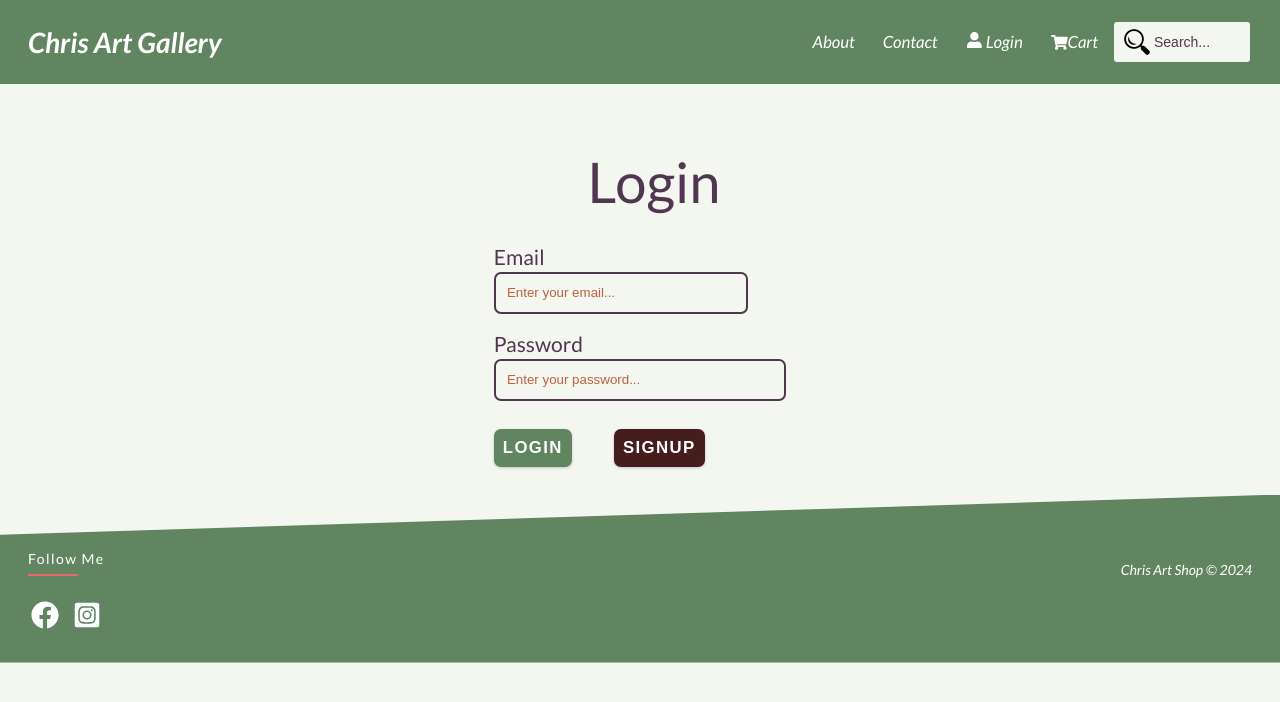
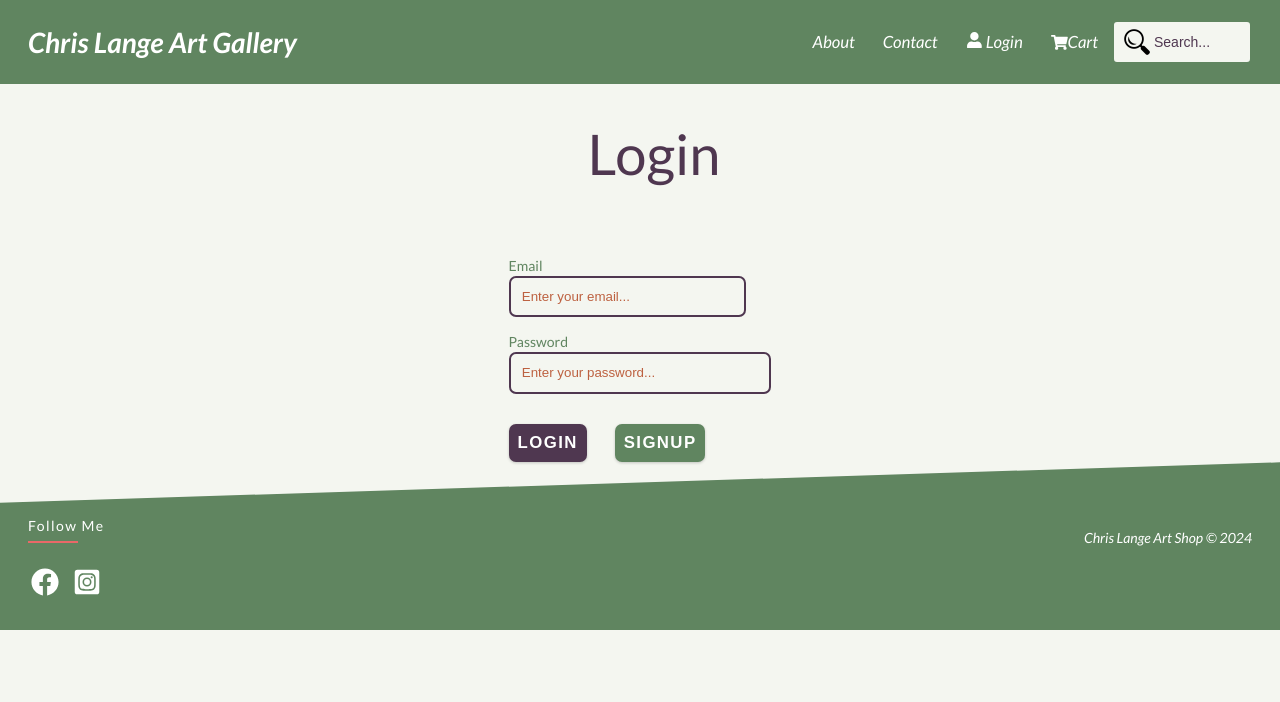
Before and after one commit to michi1008/Chris-Art-Shop, a React (Create React App) app in the folder frontend/: page /login in a window 1280 px wide. Shown: the top 702 px of the page. Built offline with nearby package versions, Linux system fonts and the light colour scheme.

Commit message:
adjust css

```diff
--- a/frontend/src/components/Footer.jsx
+++ b/frontend/src/components/Footer.jsx
@@ -20,7 +20,7 @@ const Footer = () => {
         </div>
       </div>
       <div className='copyright'>
-        <p className='copyright'>Chris Art Shop &copy; {currentYear}</p>
+        <p className='copyright'>Chris Lange Art Shop &copy; {currentYear}</p>
       </div>
     </footer>
   );
--- a/frontend/src/components/Navbar.jsx
+++ b/frontend/src/components/Navbar.jsx
@@ -35,7 +35,7 @@ const Navbar = () => {
   return (
     <nav>
       <NavLink to='/' className='title' style={{ fontSize: '2rem' }}>
-        Chris Art Gallery
+        Chris Lange Art Gallery
       </NavLink>
       {userInfo ? <div className='nav-name'>Hello, {userInfo.name}</div> : ''}
       <div className='menu' onClick={() => setMenuOpen(!menuOpen)}>
--- a/frontend/src/screens/LoginSceen.jsx
+++ b/frontend/src/screens/LoginSceen.jsx
@@ -74,7 +74,7 @@ const LoginSceen = () => {
 
           {isLoading && <Loader />}
 
-          <button className='login-signin-btn'>
+          <button className='login-register-btn'>
             <Link
               className='link'
               to={redirect ? `/register?redirect=${redirect}` : '/register'}
--- a/frontend/src/screens/LoginScreen.css
+++ b/frontend/src/screens/LoginScreen.css
@@ -1,9 +1,11 @@
+/* main */
+
 .login {
+  gap: 3rem;
   display: flex;
   flex-direction: column;
+  align-items: center;
   justify-content: center;
-  align-items: center;
-  margin: 2rem;
 }
 
 .login-title {
@@ -14,29 +16,36 @@
 .login-form {
   display: flex;
   flex-direction: column;
-  align-items: flex-start;
-  justify-content: flex-start;
+  align-items: start;
+  justify-content: center;
   gap: 1rem;
 }
 
-.form-item > label {
-  color: var(--clr-primary-2);
-  font-size: 1.5rem;
+.form-item input::placeholder {
+  color: var(--clr-primary-3);
 }
+
+.login-input {
+  padding: 0.8rem;
+  background-color: var(--clr-primary-1);
+  border-radius: 0.5rem;
+}
+
 .btn-container {
-  margin-top: 1rem;
   display: flex;
   flex-direction: row;
-  gap: 3rem;
-
+  justify-content: space-between;
 }
 
-.login-signin-btn {
+.login-btn {
+  color: var(--clr-white);
+}
+
+.login-login-btn {
   background-color: var(--clr-brown);
 }
 
 @media screen and (min-width: 800px) {
-
   .login-title {
     font-size: 4rem;
     margin-left: 2rem;
@@ -49,7 +58,7 @@
 
   .login-form > label {
     margin: 1rem 0;
-    font-size: 1rem;
+    font-size: 1.3rem;
   }
 
   .login-input {
@@ -57,12 +66,25 @@
     border-radius: 0.5rem;
   }
 
+  /* button */
+
+  .btn-container {
+    display: flex;
+    flex-direction: row;
+    align-items: space-between;
+    justify-content: center;
+    gap: 2rem;
+  }
+
   .login-btn {
+    margin-top: 1.2rem;
     border-radius: 0.5rem;
     padding: 0.5rem;
+    background-color: var(--clr-primary-2);
   }
 
-  .login-signin-btn {
+  .login-register-btn {
+    margin-top: 1.2rem;
     border-radius: 0.5rem;
     padding: 0.5rem;
   }
```
